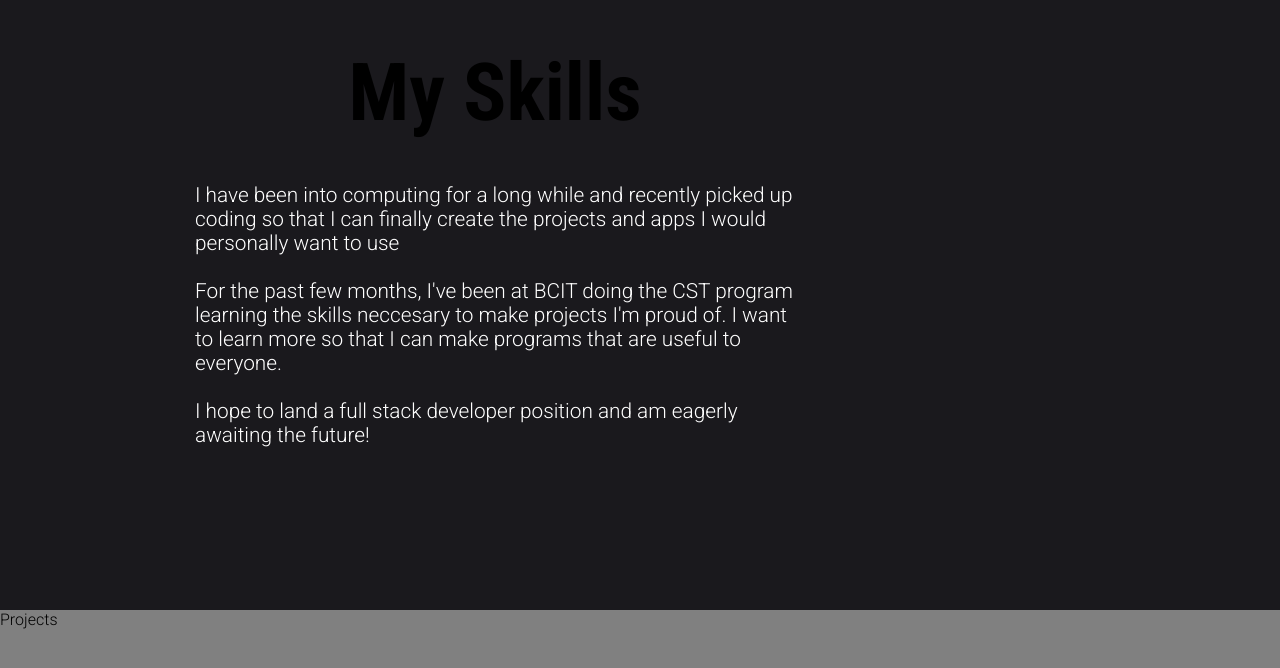
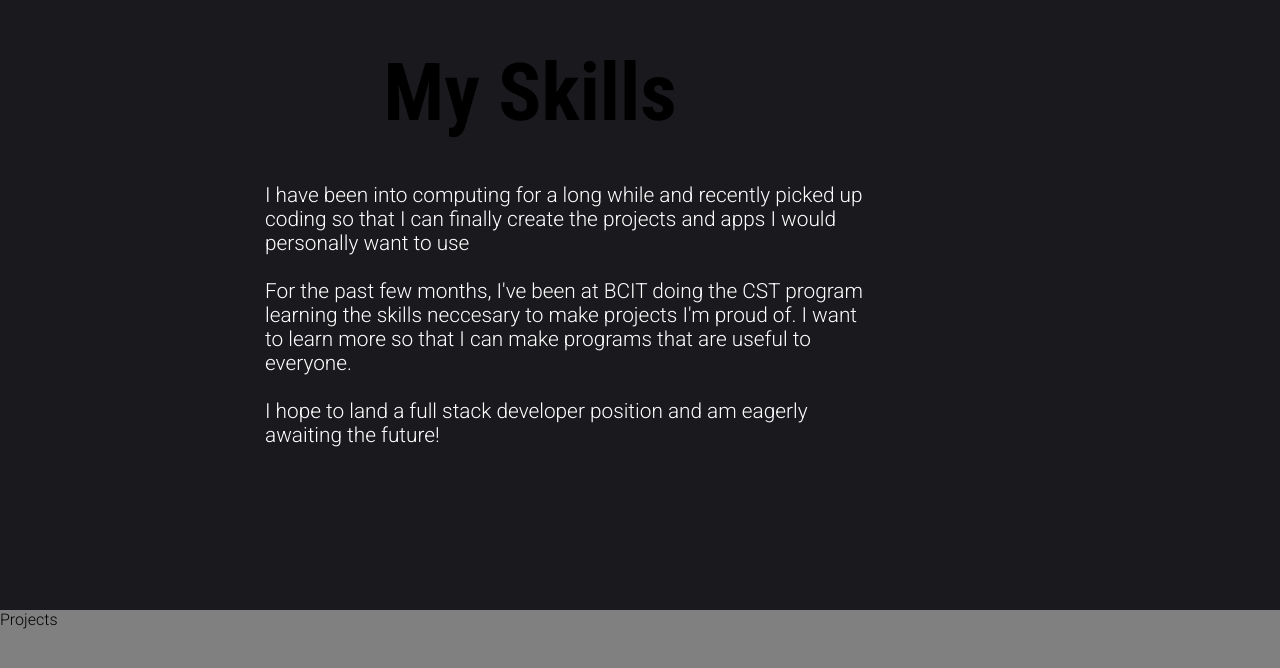
Before and after one commit to kavindail/old-website, a plain HTML site: page index.html in a window 1280 px wide. Shown: the part 830-1498 px from the top of the page. Drawn offline with Linux system fonts and the light colour scheme; a script that the page names is missing.

Commit message:
fixed typo and added margin to text box in skills

```diff
--- a/style.css
+++ b/style.css
@@ -195,7 +195,7 @@ justify-content: center;
 
 	font-family: 'Roboto Condensed', sans-serif;
 font-size: 5em;
-
+margin-left: 10%;
 }
 
 #about p{
@@ -207,7 +207,7 @@ padding: 50px;
     width: 600px;
     height:250px;
     border: 0px solid white;
-
+	margin-left: 10%;
 
 	font-size: 1.3em;
 
```
